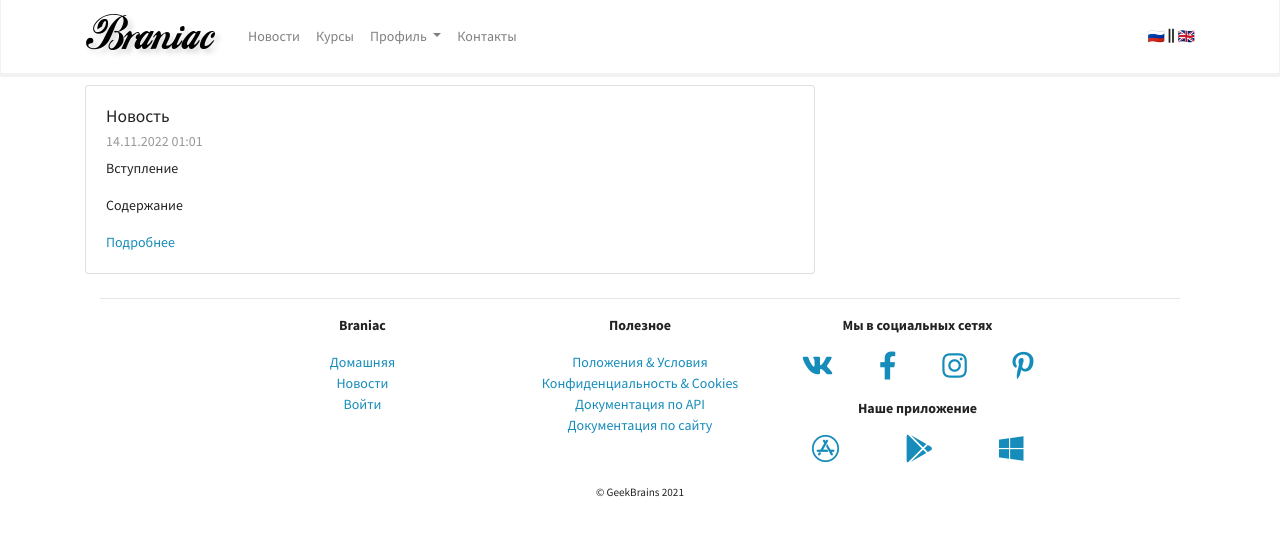
After one commit to slade1987/django, a Django app: page /mainapp/news/1/ in a window 1280 px wide. The commit adds this page. Shown: the top 536 px of the page. Run offline with Django 4.2, Linux system fonts and the light colour scheme; data comes from the database, SQL or seed files in the repository; some libraries are stand-ins or nearby versions.

Commit message:
Lesson 4

```diff
--- a/mainapp/templates/mainapp/news.html
+++ b/mainapp/templates/mainapp/news.html
@@ -10,7 +10,7 @@
                 <h5 class="card-title">{{ news_item.title }}</h5>
                 <h6 class="card-subtitle mb-2 text-muted">{{ news_item.create_at|date:"d.m.Y H:i" }}</h6>
                 <p class="card-text">{{ news_item.preamble }} </p>
-                <a href="#" class="card-link">Подробнее</a>
+                <a href="{% url 'mainapp::news_detail' news_item.pk %}" class="card-link">Подробнее</a>
             </div>
             </div>
             {% endfor %}
--- /dev/null
+++ b/mainapp/templates/mainapp/news_detail.html
@@ -0,0 +1,20 @@
+{% extends 'mainapp/base.html' %}
+{% block content %}
+
+<div class="row">
+
+    <div class="col-lg-8">
+        <div class="card my-2">
+            <div class="card-body">
+                <h5 class="card-title">{{ object.title }}</h5>
+                <h6 class="card-subtitle mb-2 text-muted">{{ object.create_at|date:"d.m.Y H:i" }}</h6>
+                <p class="card-text">{{ object.preamble }} </p>
+                <p class="card-text">{{ object.body }} </p>
+                <a href="#" class="card-link">Подробнее</a>
+            </div>
+        </div>
+
+    </div>
+
+
+    {% endblock %}
--- a/mainapp/urls.py
+++ b/mainapp/urls.py
@@ -11,4 +11,5 @@ urlpatterns = [
     path('', views.IndexView.as_view(), name='index'),
     path('login/', views.LoginView.as_view(), name='login'),
     path('news/', views.NewsView.as_view(), name='news'),
+    path('news/<pk>/', views.NewsDetail.as_view(), name='news_detail'),
 ]
--- a/mainapp/views.py
+++ b/mainapp/views.py
@@ -55,3 +55,11 @@ class NewsView(TemplateView):
         context_data = super().get_context_data(**kwargs)
         context_data['object_list'] = News.objects.filter(deleted=False)
         return context_data
+
+class NewsDetail(TemplateView):
+    template_name = 'mainapp/news_detail.html'
+
+    def get_context_data(self, **kwargs):
+        context_data = super().get_context_data(**kwargs)
+        context_data['object'] = News.objects.get(pk=self.kwargs.get('pk'))
+        return context_data
```
